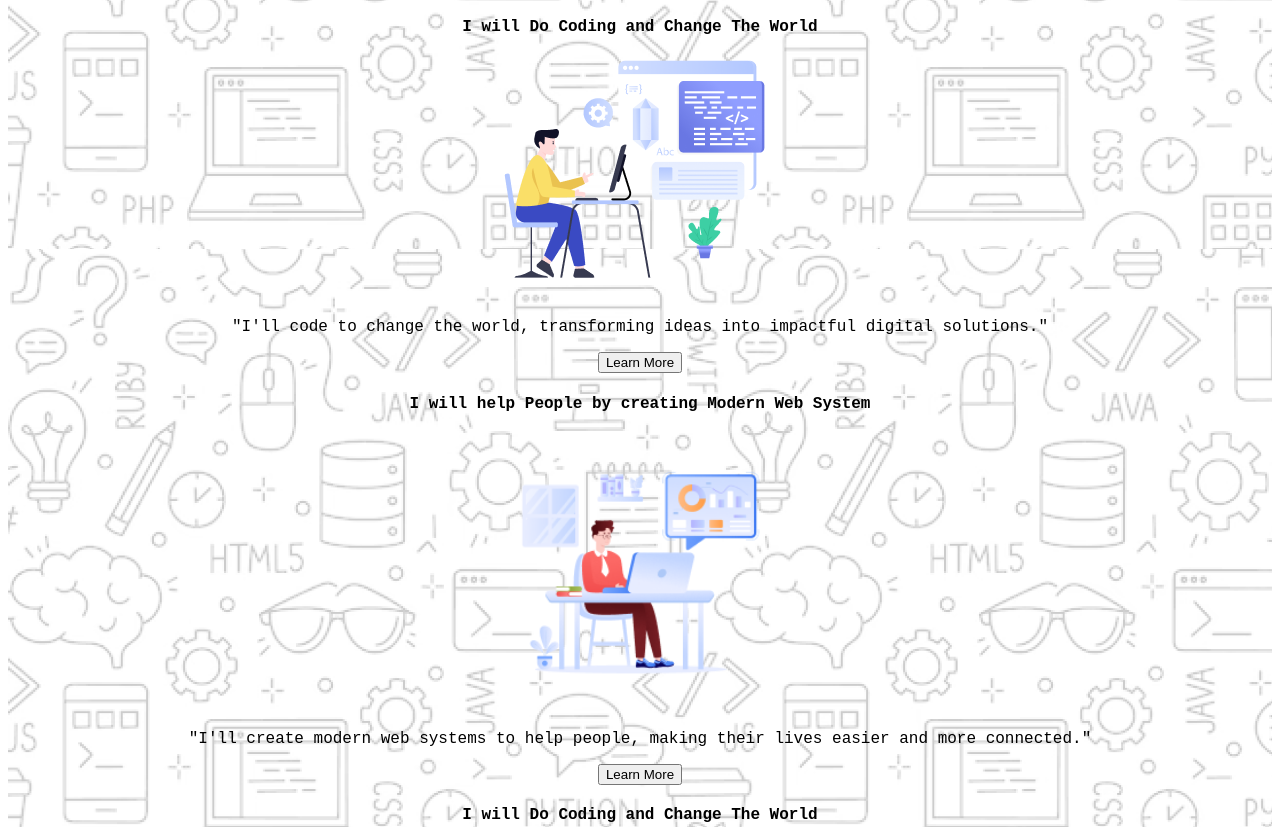
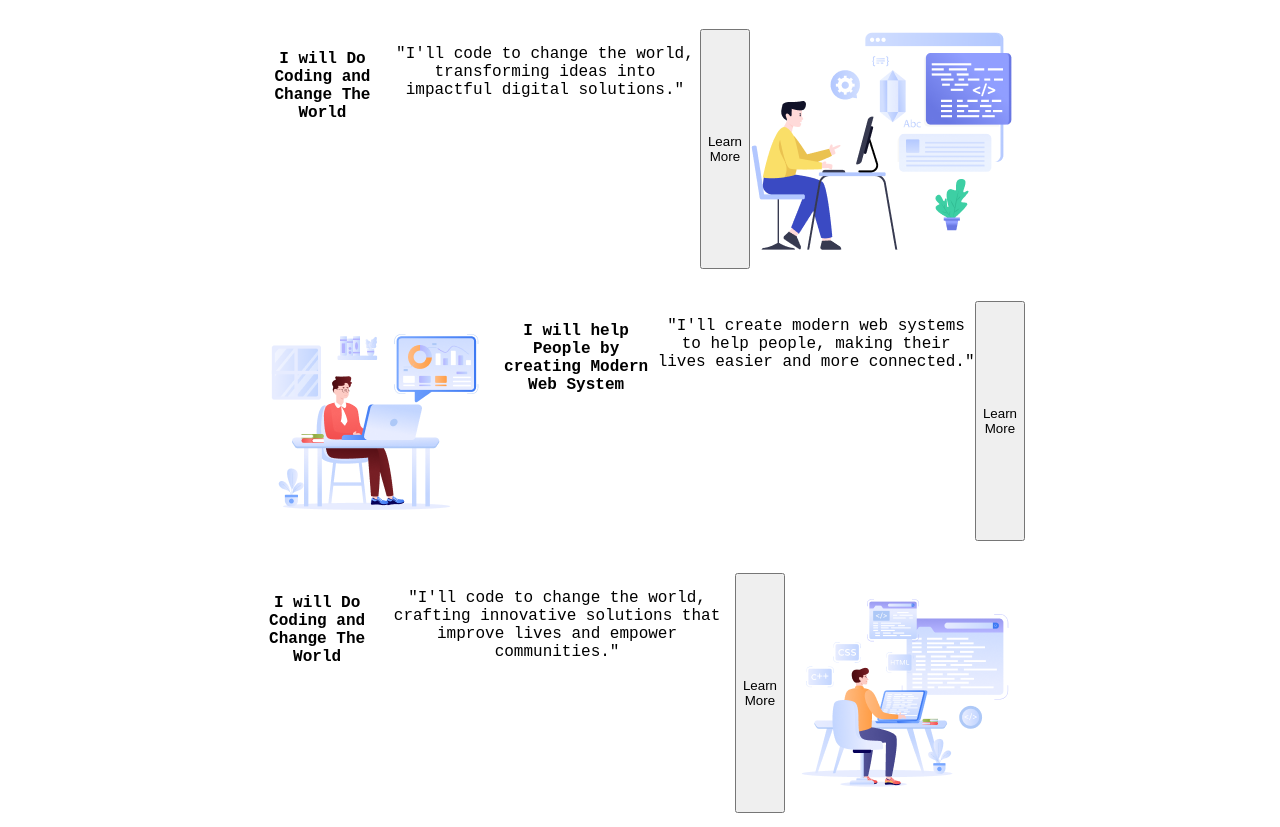
Before and after one commit to tanveerh01/first-assignment, a plain HTML site: page index.html in a window 1280 px wide. Shown: the part 1063-1890 px from the top of the page. Drawn offline with Linux system fonts and the light colour scheme; a web font is replaced by a local one.

Commit message:
add all code

```diff
--- a/index.html
+++ b/index.html
@@ -29,23 +29,23 @@
     <main class="secondary-bg"></main>
     <div>
         <section>
-            <div>
+            <div class="banner">
             <h4>I will Do Coding and Change The World</h4>
-            <img class="banner-pic" src="assets/Layer_1.png" alt="">
             <p>"I'll code to change the world, transforming ideas into impactful digital solutions."</p>
             <button>Learn More</button>
+            <img class="banner-pic" src="assets/Layer_1.png" alt="">
         </div>
-        <div>
+        <div class="banner">
+            <img class="banner-pic" src="assets/Group 3.png" alt="">
             <h4>I will help People by creating Modern Web System</h4>
-            <img class="banner-pic" src="assets/Group 3.png" alt="">
             <p>"I'll create modern web systems to help people, making their lives easier and more connected."</p>
             <button>Learn More</button>
         </div>
-        <div>
+        <div class="banner">
             <h4>I will Do Coding and Change The World</h4>
-            <img class="banner-pic" src="assets/Group 4.png" alt="">
             <p>"I'll code to change the world, crafting innovative solutions that improve lives and empower communities."</p>
             <button>Learn More</button>
+            <img class="banner-pic" src="assets/Group 4.png" alt="">
         </div>
         </section>
     </div>
--- a/styles/assignment.css
+++ b/styles/assignment.css
@@ -13,11 +13,12 @@
   max-width: 1140px;
   margin: 0 auto;
   padding: 130px 150px;
+  background-image: ;
 }
 .header{
-  background-image: url('../assets/Hero-bg.png');}
-
-
+  background-image: url('../assets/Hero-bg.png');
+  background-repeat: no-repeat;
+}
 .btn-primary{
     background-color: #0D1321;
     font-weight: bold;
@@ -57,9 +58,11 @@ main{
   margin-top: 74px;
 }
 /* banner-styles*/
+.banner{
+  display: flex;
+  justify-content: space-between;
+  margin: 32px 97px;
+}
 .banner-pic{
   width: 275px;
 }
-.secondary-bg{
-  display: flex;
-}
```
